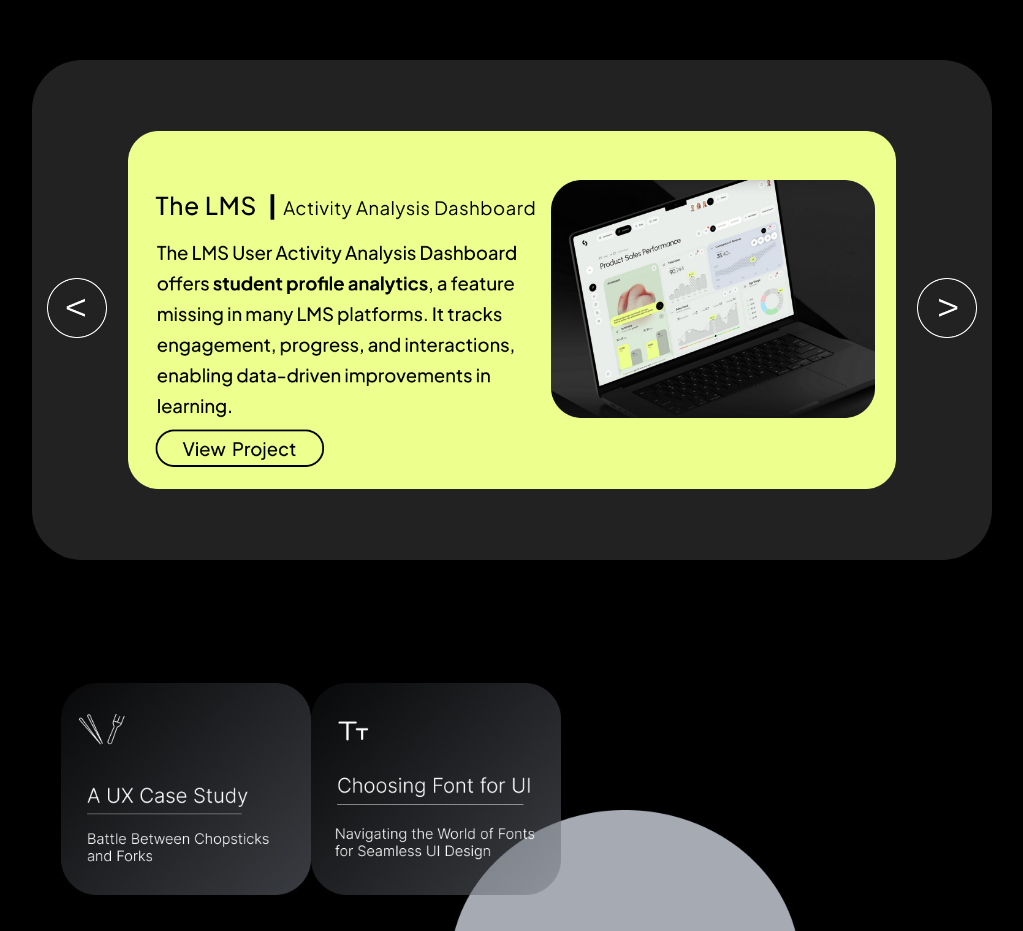
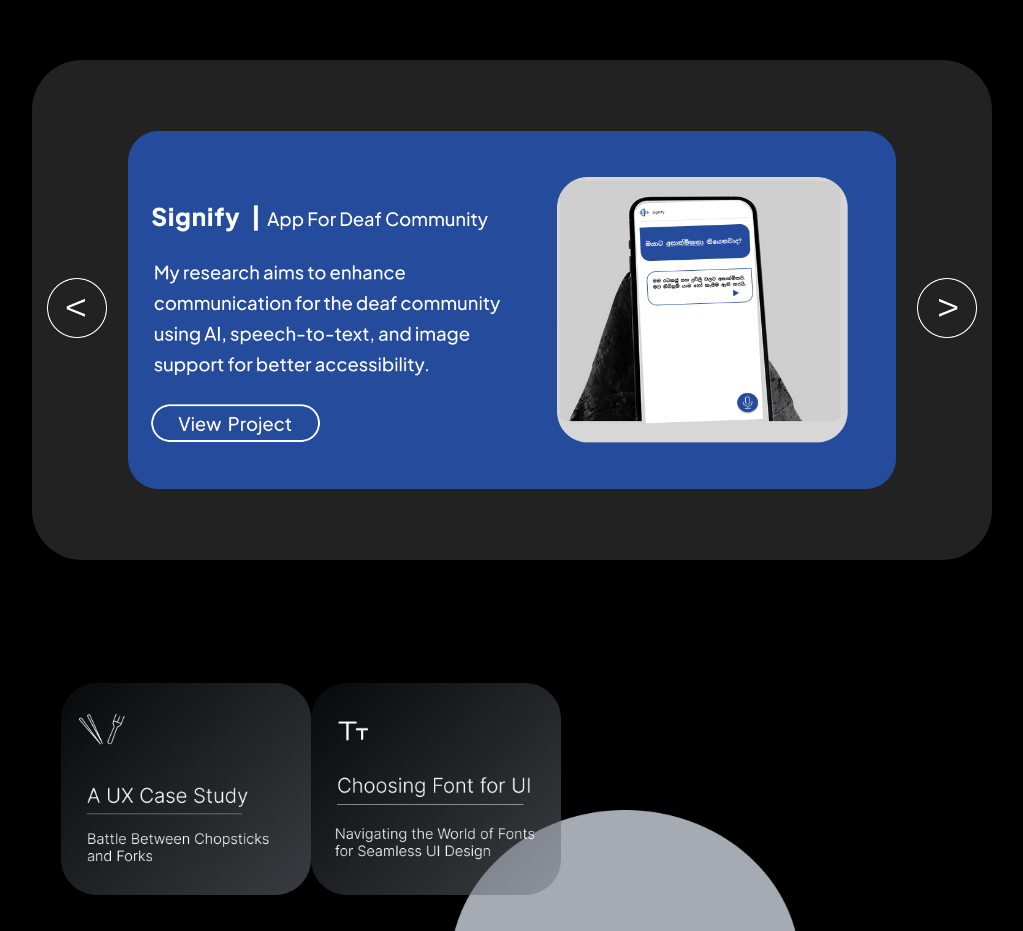
Before and after one commit to GithmiNiseka/Githmi_portfolio, a React (Create React App) app: page /Githmi_portfolio/ in a window 1280 px wide. Shown: the part 1620-2551 px from the top of the page, without its empty margins (128-1151 px from the left). Built offline with nearby package versions, Linux system fonts and the light colour scheme.

Commit message:
Update Home.js

```diff
--- a/src/Components/Home.js
+++ b/src/Components/Home.js
@@ -5,7 +5,8 @@ import behance from '../img/behance.png';
 import medium from '../img/medium.png';
 import linkedin from '../img/linkedin.png';
 import SkillImg from '../img/Skills.png';
-import LexTrust from '../img/LexTrust.png';
+import Signify from '../img/Signify.png';
+import MealMap from '../img/MealMap.png';
 import GrowMate from '../img/GrowMate.png';
 import LMS from '../img/LMS.png';
 import leftArrow from '../img/leftArrow.png';
@@ -24,7 +25,7 @@ const Home = () => {
       const [isExperienceOpen, setExperienceOpen] = useState(false);
 
 
-        const images = [LMS,GrowMate,LexTrust ]; // Array of images
+        const images = [Signify ,LMS,MealMap,GrowMate]; // Array of images
         const [currentIndex, setCurrentIndex] = useState(0);
 
         // Move to Previous Image
@@ -153,7 +154,7 @@ const Home = () => {
                         </div>
 
                         {/* Image */}
-                        <Link to={currentIndex === 0 ? '/lmsCaseStudy' : currentIndex === 1 ? '/growMateCaseStudy' : '/lexTrustCaseStudy'}>
+                        <Link to={currentIndex === 0 ? '/4thyrResearch' : currentIndex === 1 ? '/lmsCaseStudy' :currentIndex === 2 ? '/mealMapCaseStudy' : '/growMateCaseStudy'}>
                         <div className="listOfProjects">
                           {/* Wrap the image in a Link */}
 
```
